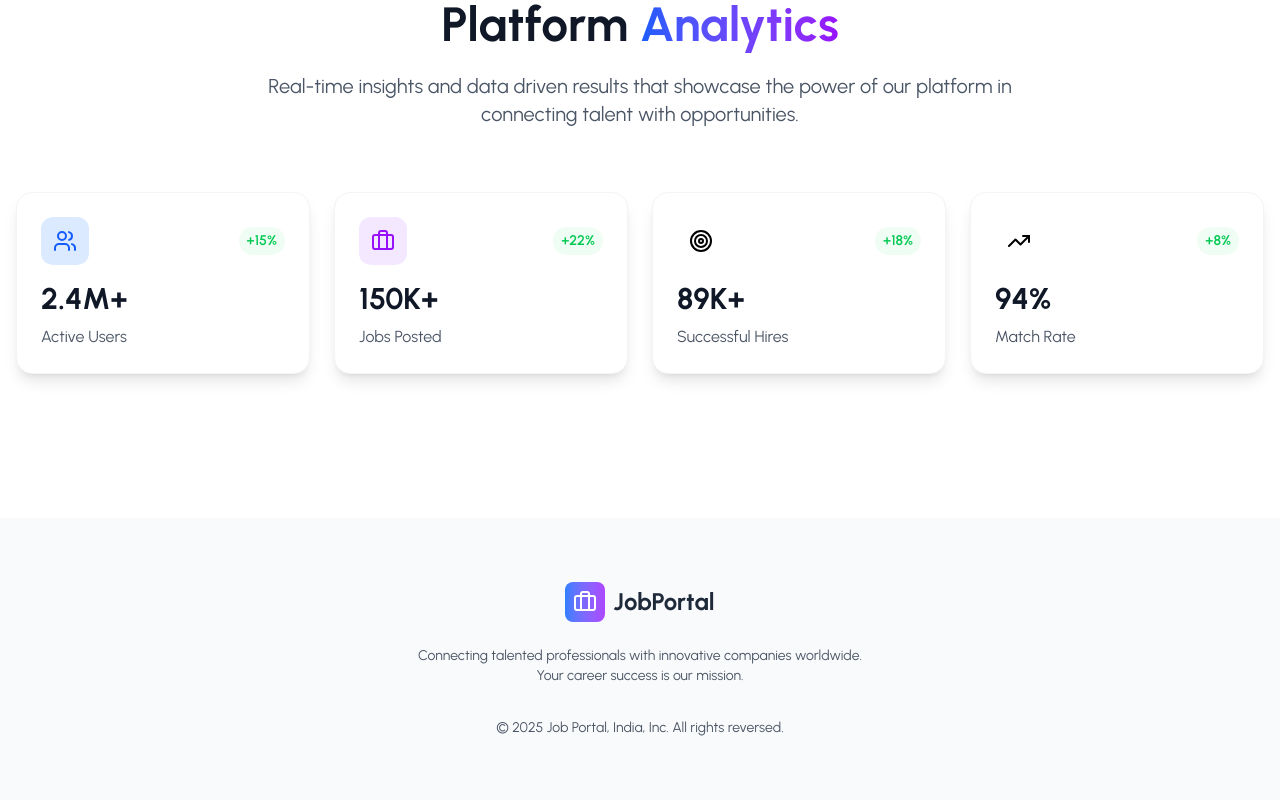
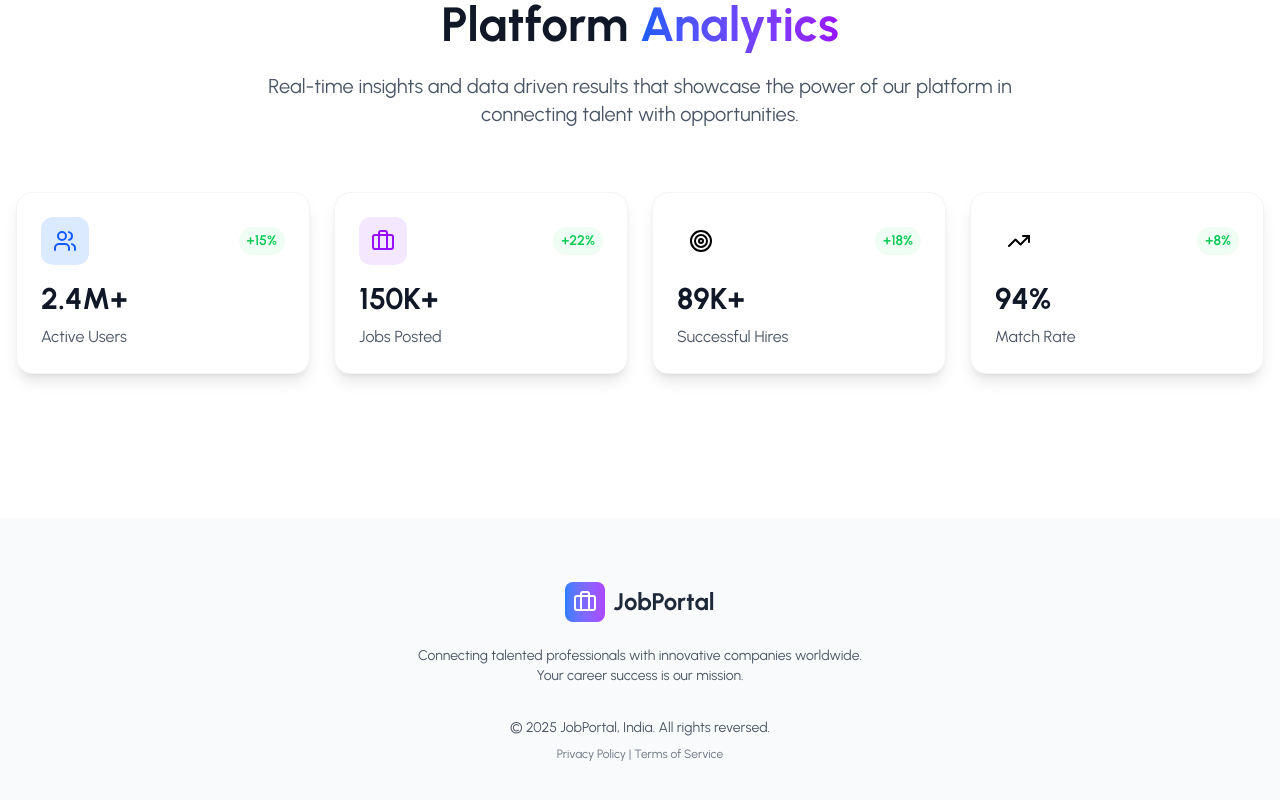
Before and after one commit to yashtank86/mern-job-portal, a React (Vite) app in the folder frontend/: page / in a window 1280 px wide. Shown: the part 2024-2824 px from the top of the page. Built offline with nearby package versions, Linux system fonts and the light colour scheme.

Commit message:
updated footer section of landing page

```diff
--- a/frontend/src/pages/LandingPage/components/Footer.jsx
+++ b/frontend/src/pages/LandingPage/components/Footer.jsx
@@ -23,10 +23,12 @@ const Footer = () => {
             {/* Copyrights */}
             <div className="space-y-2">
               <p className={`text-sm text-gray-600`}>
-                {`\u00A9`} {new Date().getFullYear()} Job Portal, India, Inc.
-                All rights reversed.
+                {`\u00A9`} {new Date().getFullYear()} JobPortal, India. All
+                rights reversed.
               </p>
-              {/* <p className={`text-xs text-gray-500`}>Made With Happy Coding</p> */}
+              <p className={`text-xs text-gray-500 cursor-pointer`}>
+                Privacy Policy | Terms of Service
+              </p>
             </div>
           </div>
         </div>
```
